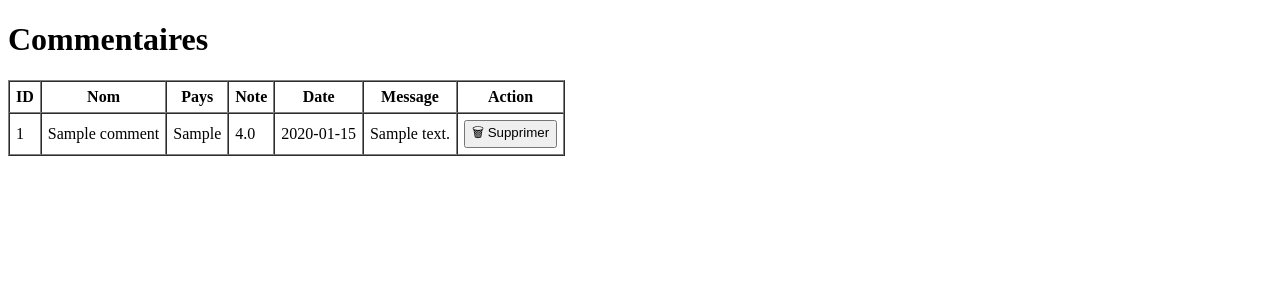
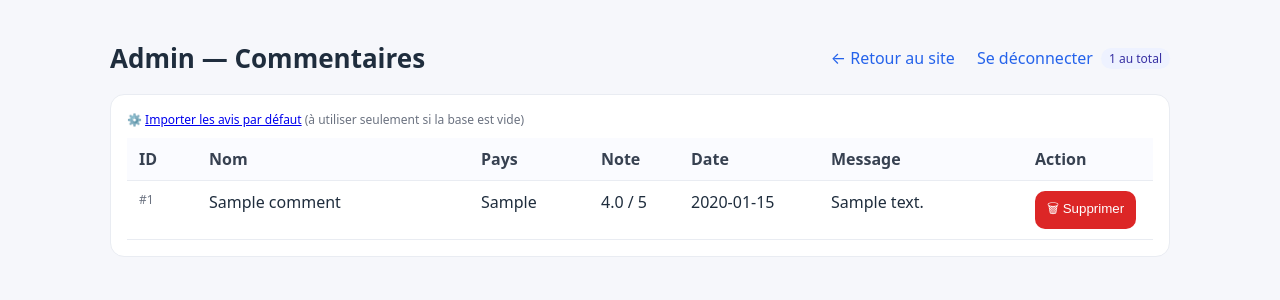
Before and after one commit to aurelienthimotyroux-gif/ohlalatoursbogota, a Flask app: page /admin in a window 1280 px wide. Shown: the top 300 px of the page. Run offline with Flask 3, Linux system fonts and the light colour scheme; the visitor is signed in with stand-in values (Sample User, id 1); tables that the repository leaves empty hold one stand-in row (values such as "Sample post"); some libraries are stand-ins or nearby versions.

Commit message:
Ordre des commentaires en asc + correctifs

```diff
--- a/app.py
+++ b/app.py
@@ -272,11 +272,12 @@ def seed_default_comments():
 # ------------------------------------------------------------------
 # Pages
 # ------------------------------------------------------------------
-@app.route("/", endpoint="index")
+@app.route('/')
 def index():
-    # IMPORTANT dans ton index.html, utilise comment.date_str (pas comment.date)
-    comments = Comment.query.order_by(Comment.created_at.desc()).all()
+    # les plus anciens en premier, donc les nouveaux se mettent à la suite
+    comments = Comment.query.order_by(Comment.created_at.asc()).all()
     return render_template("index.html", comments=comments)
+
 
 @app.route("/a-propos", endpoint="about")
 def about():
--- a/templates/admin.html
+++ b/templates/admin.html
@@ -1,39 +1,98 @@
-<!DOCTYPE html>
+<!doctype html>
 <html lang="fr">
-<head><meta charset="utf-8"><title>Admin — Commentaires</title></head>
+<head>
+  <meta charset="utf-8">
+  <title>Admin — Commentaires</title>
+  <meta name="viewport" content="width=device-width, initial-scale=1" />
+  <style>
+    :root{--bg:#f6f7fb;--card:#fff;--border:#e9ecf2;--text:#1f2d3d;--muted:#6b7280;--accent:#2563eb;--danger:#dc2626}
+    *{box-sizing:border-box} body{margin:0;background:var(--bg);font-family:system-ui,-apple-system,Segoe UI,Roboto,Arial,sans-serif;color:var(--text)}
+    .wrap{max-width:1100px;margin:40px auto;padding:0 20px}
+    .top{display:flex;align-items:center;justify-content:space-between;margin-bottom:18px}
+    .top h1{font-size:26px;margin:0}
+    .top a{color:var(--accent);text-decoration:none;margin-left:14px}
+    .card{background:var(--card);border:1px solid var(--border);border-radius:14px;padding:16px}
+    table{width:100%;border-collapse:collapse}
+    th,td{padding:10px 12px;text-align:left;border-bottom:1px solid var(--border);vertical-align:top}
+    th{font-weight:600;color:#374151;background:#fafbff}
+    .note{font-variant-numeric:tabular-nums}
+    .msg{color:var(--text)}
+    .muted{color:var(--muted);font-size:12px}
+    .btn{border:0;padding:8px 12px;border-radius:10px;cursor:pointer}
+    .btn-danger{background:var(--danger);color:#fff}
+    .btn-danger:hover{filter:brightness(.95)}
+    .chips{display:flex;gap:8px;align-items:center}
+    .tag{background:#eef2ff;color:#3730a3;border-radius:999px;padding:2px 8px;font-size:12px}
+    .flash{margin:12px 0;padding:10px 12px;border-radius:10px}
+    .flash-success{background:#ecfdf5;color:#065f46;border:1px solid #a7f3d0}
+    .flash-error{background:#fef2f2;color:#991b1b;border:1px solid #fecaca}
+  </style>
+  <script>
+    function confirmDelete(id){
+      if (confirm("Supprimer ce commentaire ?")) {
+        const f = document.getElementById("del-"+id);
+        f && f.submit();
+      }
+    }
+  </script>
+</head>
 <body>
-  <h1>Commentaires</h1>
+<div class="wrap">
+  <div class="top">
+    <h1>Admin — Commentaires</h1>
+    <div class="chips">
+      <a href="{{ url_for('index') }}">← Retour au site</a>
+      <a href="{{ url_for('admin_logout') }}">Se déconnecter</a>
+      <span class="tag">{{ comments|length }} au total</span>
+    </div>
+  </div>
 
   {% with msgs = get_flashed_messages(with_categories=true) %}
     {% if msgs %}
       {% for cat, msg in msgs %}
-        <div class="flash flash-{{ cat }}">{{ msg }}</div>
+        <div class="flash flash-{{ 'success' if cat=='success' else 'error' }}">{{ msg }}</div>
       {% endfor %}
     {% endif %}
   {% endwith %}
 
-  {% if comments %}
-  <table border="1" cellpadding="6" cellspacing="0">
-    <tr><th>ID</th><th>Nom</th><th>Pays</th><th>Note</th><th>Date</th><th>Message</th><th>Action</th></tr>
+  <div class="card">
+    <div class="muted" style="margin-bottom:10px">
+      ⚙️ <a href="{{ url_for('seed_default_comments') }}">Importer les avis par défaut</a> (à utiliser seulement si la base est vide)
+    </div>
+    <table>
+      <thead>
+        <tr>
+          <th style="width:70px">ID</th>
+          <th>Nom</th>
+          <th style="width:120px">Pays</th>
+          <th style="width:90px">Note</th>
+          <th style="width:140px">Date</th>
+          <th>Message</th>
+          <th style="width:130px">Action</th>
+        </tr>
+      </thead>
+      <tbody>
         {% for c in comments %}
         <tr>
-        <td>{{ c.id }}</td>
+          <td class="muted">#{{ c.id }}</td>
           <td>{{ c.name }}</td>
-        <td>{{ c.country }}</td>
-        <td>{{ c.rating }}</td>
+          <td>{{ c.country or "—" }}</td>
+          <td class="note">{{ "%.1f"|format(c.rating) }} / 5</td>
           <td>{{ c.date_str }}</td>
-        <td style="max-width:500px">{{ c.message }}</td>
+          <td class="msg">{{ c.message }}</td>
           <td>
-          <form method="POST" action="{{ url_for('delete_comment') }}">
+            <form id="del-{{ c.id }}" method="post" action="{{ url_for('delete_comment') }}">
               <input type="hidden" name="id" value="{{ c.id }}">
-            <button type="submit" onclick="return confirm('Supprimer ?');">🗑 Supprimer</button>
+              <button type="button" class="btn btn-danger" onclick="confirmDelete('{{ c.id }}')">🗑 Supprimer</button>
             </form>
           </td>
         </tr>
+        {% else %}
+        <tr><td colspan="7" class="muted">Aucun commentaire en base.</td></tr>
         {% endfor %}
+      </tbody>
     </table>
-  {% else %}
-    <p>Aucun commentaire.</p>
-  {% endif %}
+  </div>
+</div>
 </body>
 </html>
```
Also changed, not shown: templates/index.html (+47 -45 lines). Lines whose indentation alone changed are shown as unchanged.
